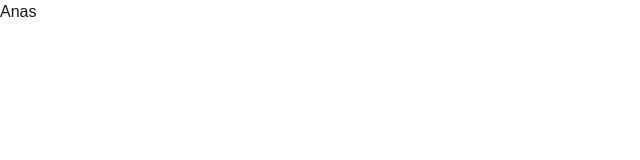
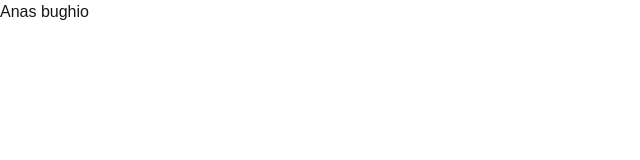
Before and after one commit to anasbughio/Kindred, a Next.js app: page / in a window 1280 px wide. Shown: the top 160 px of the page, without its empty margins (0-640 px from the left). Built offline with nearby package versions, Linux system fonts and the light colour scheme.

Commit message:
first commit of staging

```diff
--- a/app/page.tsx
+++ b/app/page.tsx
@@ -3,7 +3,7 @@ import Image from "next/image";
 export default function Home() {
   return (
 <div>
-  Anas
+  Anas bughio
 </div>
   );
 }
```
